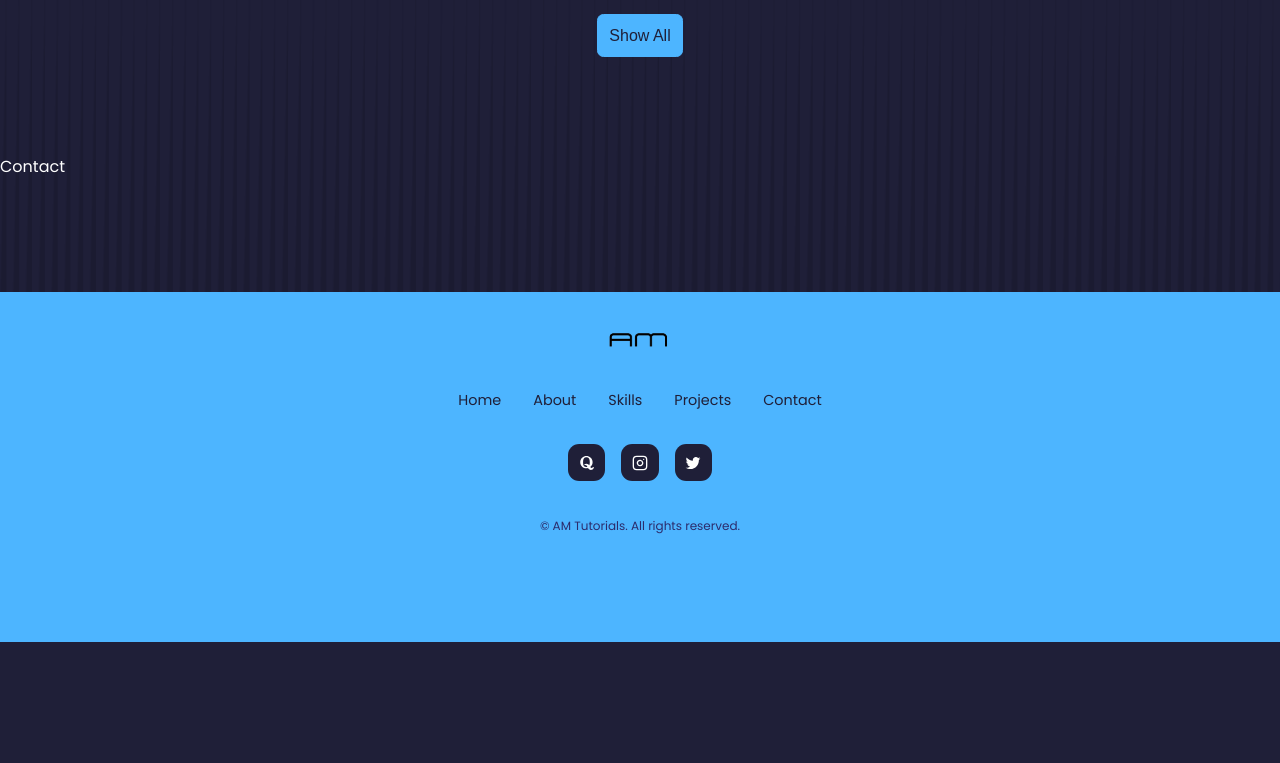
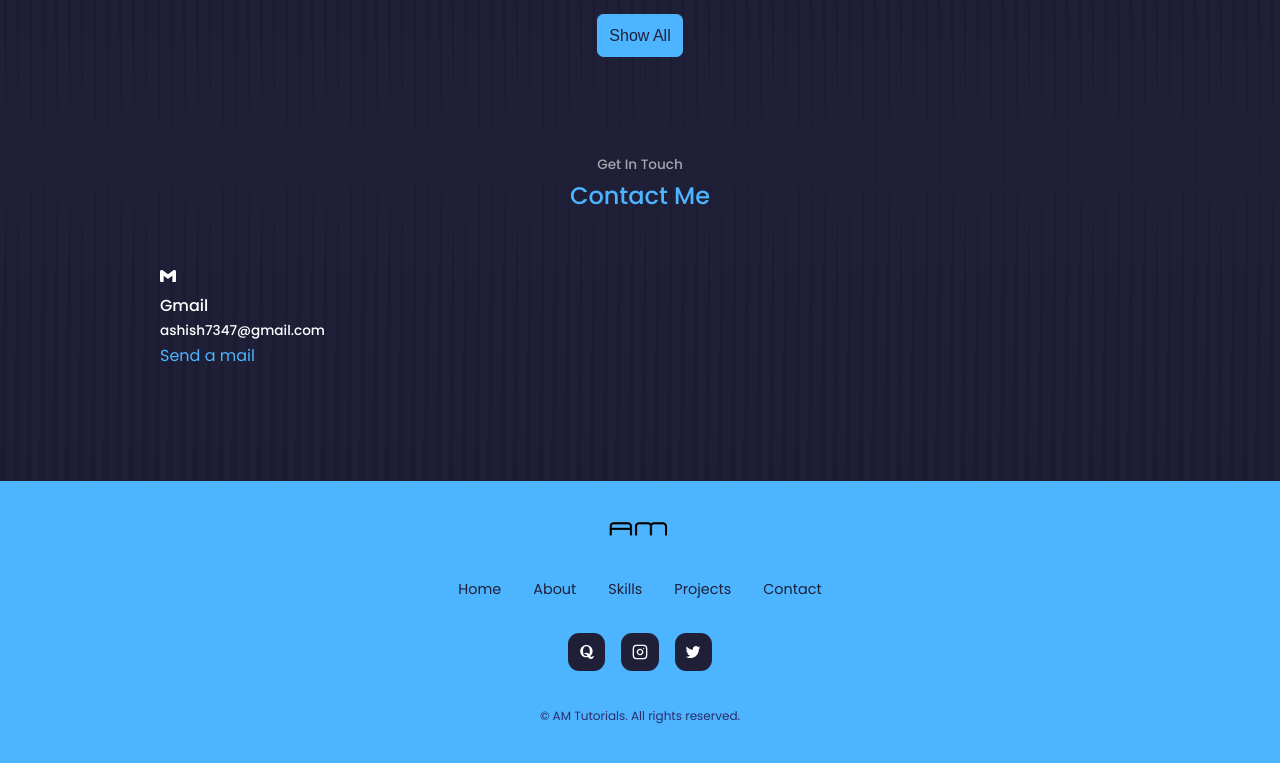
Before and after one commit to ash14ish/My-Portfolio, a React (Create React App) app: page / in a window 1280 px wide. Shown: the part 2560-3323 px from the top of the page. Before the commit the page ends 3202 px from the top, so only its background shows below. Built offline with nearby package versions, Linux system fonts and the light colour scheme.

Commit message:
portfolio

```diff
--- a/package.json
+++ b/package.json
@@ -8,7 +8,6 @@
     "@testing-library/user-event": "^13.5.0",
     "react": "^18.2.0",
     "react-dom": "^18.2.0",
-    "react-hover-video-player": "^9.6.1",
     "react-icons": "^4.4.0",
     "react-scripts": "5.0.1",
     "web-vitals": "^2.1.4"
--- a/src/components/Contact/Contact.jsx
+++ b/src/components/Contact/Contact.jsx
@@ -1,8 +1,25 @@
 import React from "react";
 import "./Contact.css";
+import { SiGmail } from "react-icons/si";
 
 const Contact = () => {
-  return <section id="contact">Contact</section>;
+  return (
+    <section id="contact">
+      <h5>Get In Touch</h5>
+      <h2>Contact Me</h2>
+
+      <div className="container contact__container">
+        <div className="contact__options">
+          <article className="contact__option">
+            <SiGmail />
+            <h4>Gmail</h4>
+            <h5>ashish7347@gmail.com</h5>
+            <a href="mailto:ashish7347@gmail.com">Send a mail</a>
+          </article>
+        </div>
+      </div>
+    </section>
+  );
 };
 
 export default Contact;
```
Also changed, not shown: 1 other file (tests, documents, lock files or other folders).
